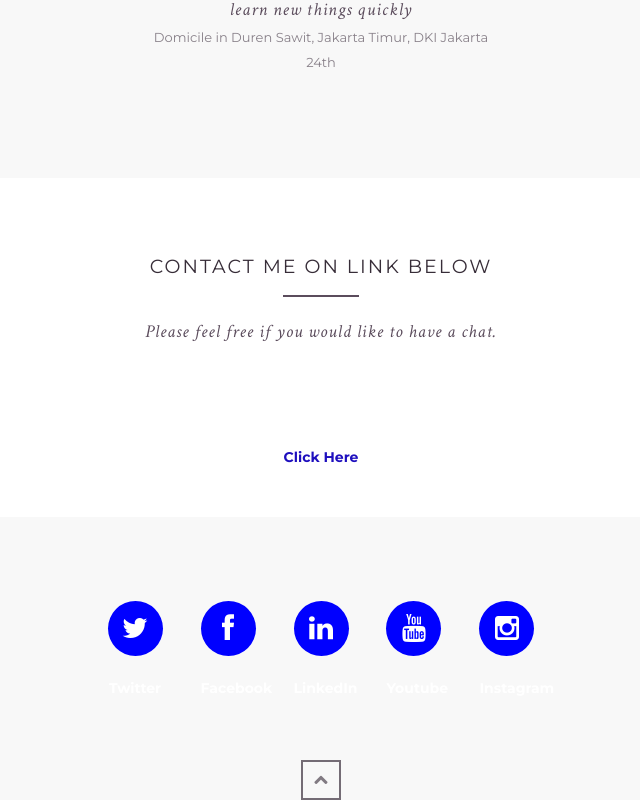
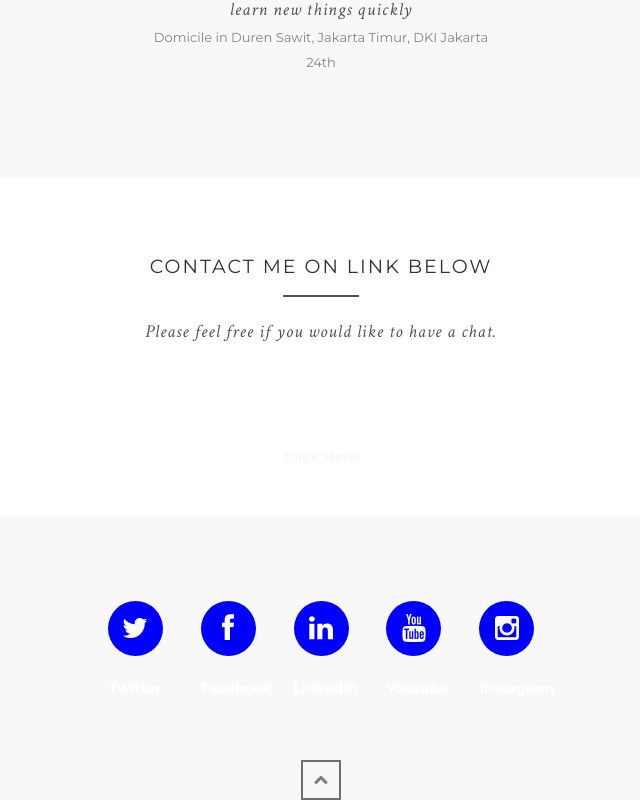
Before and after one commit to agungadisaputra04/agungadisaputra.github.io, a plain HTML site: page index.html in a window 1280 px wide. Shown: the part 4344-5144 px from the top of the page, without its empty margins (319-959 px from the left). Drawn offline with nearby package versions, Linux system fonts and the light colour scheme; some packages are replaced by stand-ins of ours; a script that the page names is missing.

Commit message:
Update index.html

```diff
--- a/index.html
+++ b/index.html
@@ -317,7 +317,7 @@
         <div class="col-xs-12 col-sm-12 col-md-12 col-lg-12 conForm text-center">
         <div id="message"></div>
 
-          <div class="col-xs-12 col-sm-12 col-md-12 col-lg-12"><a href="https://formsubmit.co/el/jimalo" style="color: #1e0fbe"> Click Here</a></div>
+          <div class="col-xs-12 col-sm-12 col-md-12 col-lg-12"><a href="https://formsubmit.co/el/jimalo" style="color: #f8f8f8"> Click Here</a></div>
 
       </div>
       </div>
```
